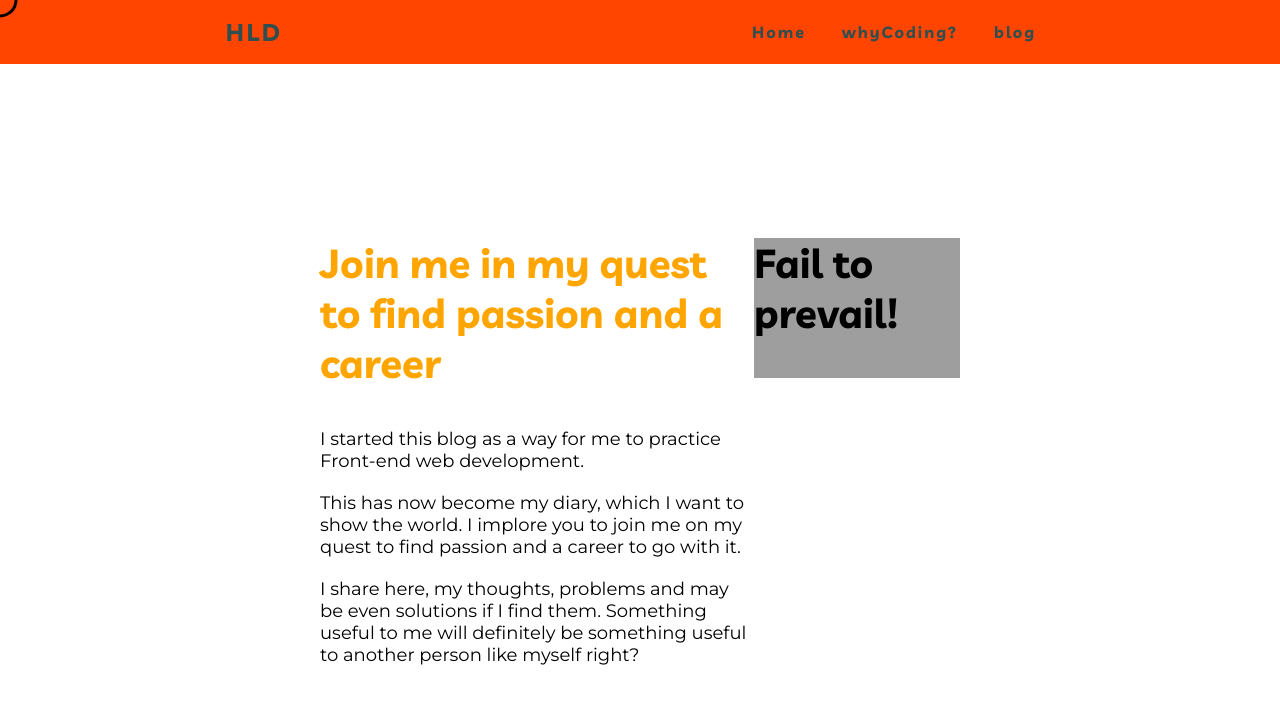
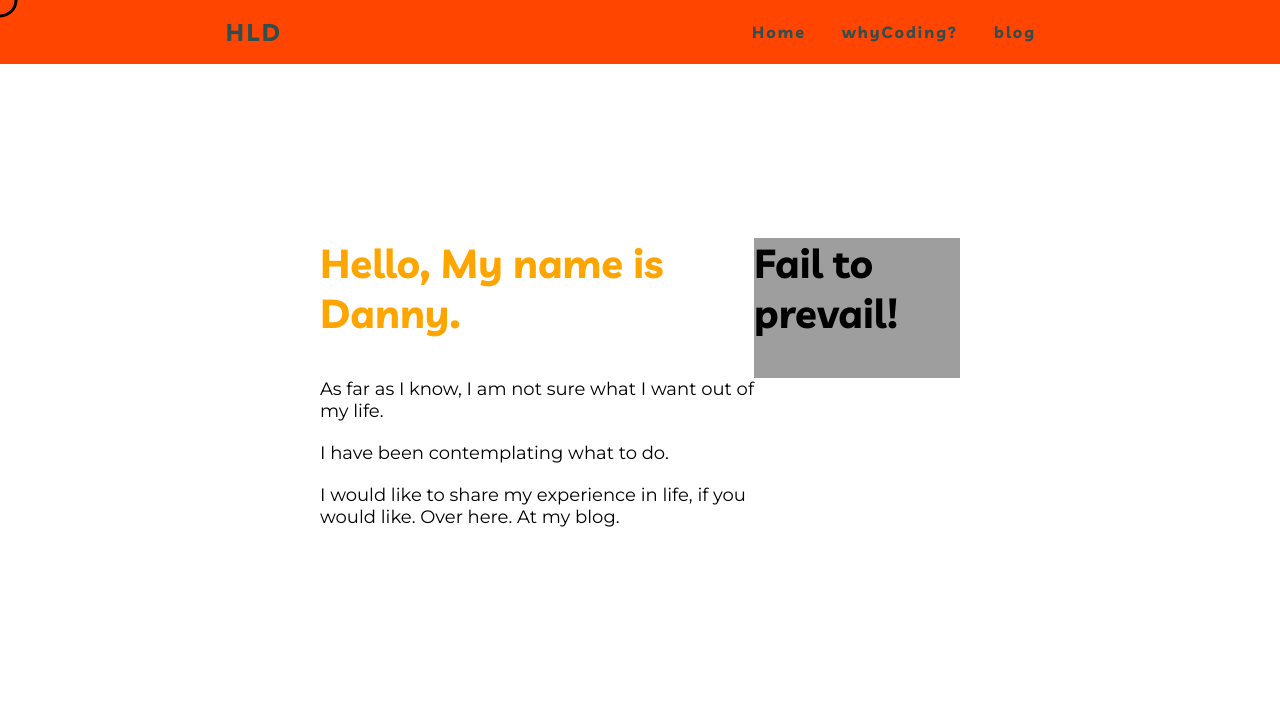
Before and after one commit to iamdann5/iamdann5.github.io, a plain HTML site: page index.html in a window 1280 px wide. Drawn offline with Linux system fonts and the light colour scheme; grey boxes are pictures that could not be loaded.

Commit message:
Changed copy

```diff
--- a/index.html
+++ b/index.html
@@ -37,10 +37,10 @@
         </nav>
         <div class="hero">
             <div class="hero-left">
-                <h1 class="hero-title">Join me in my quest to find passion and a career</h1>
-                <p class="hero-description">I started this blog as a way for me to practice Front-end web development.</p>
-                <p class="hero-description">This has now become my diary, which I want to show the world. I implore you to join me on my quest to find passion and a career to go with it.</p>
-                <p class="hero-description">I share here, my thoughts, problems and may be even solutions if I find them. Something useful to me will definitely be something useful to another person like myself right?</p>
+                <h1 class="hero-title">Hello, My name is Danny.</h1>
+                <p class="hero-description">As far as I know, I am not sure what I want out of my life.</p>
+                <p class="hero-description">I have been contemplating what to do.</p>
+                <p class="hero-description">I would like to share my experience in life, if you would like. Over here. At my blog.</p>
             </div>
             <div class="hero-right">
                 <h2 class="hero-pic-title">Fail to prevail!</h2>
```
